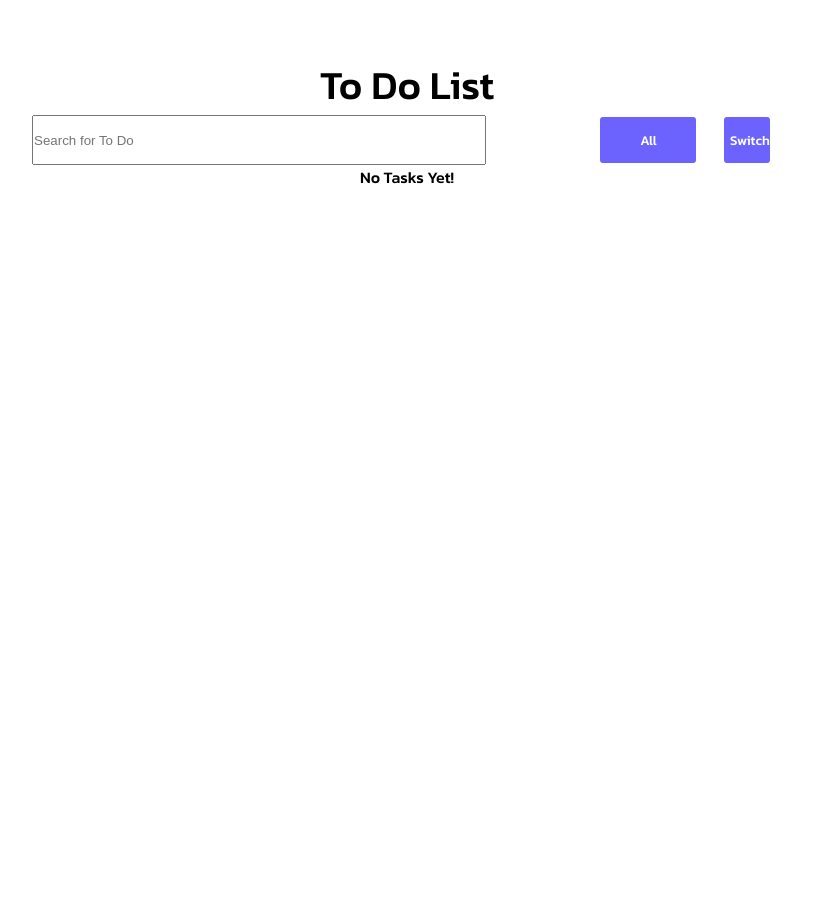
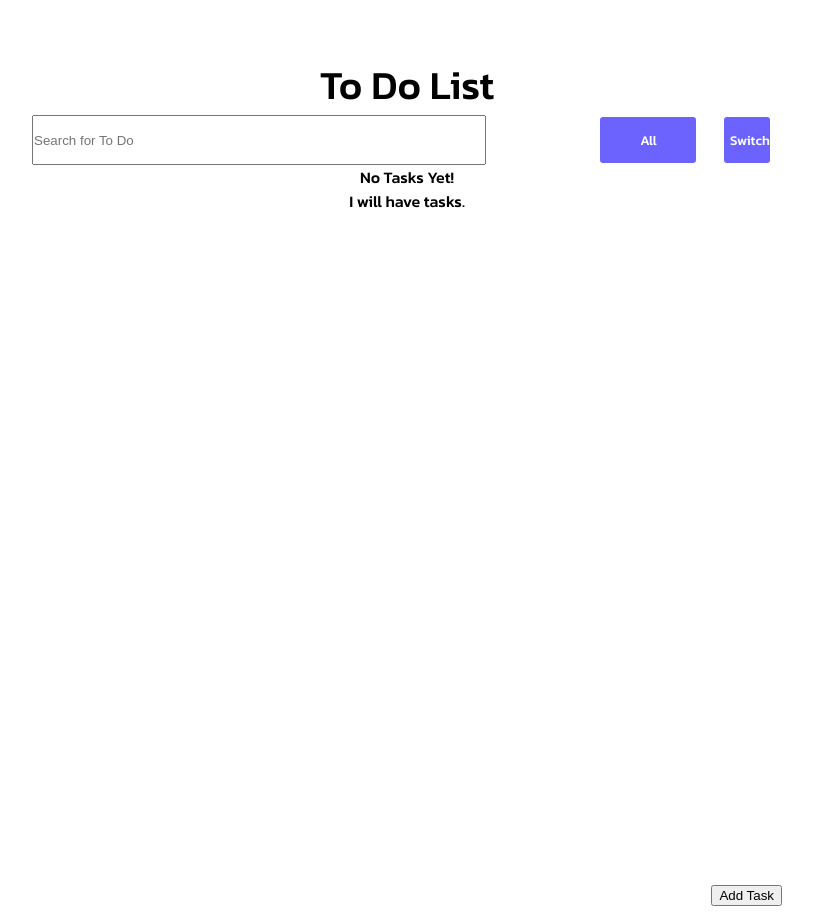
Before and after one commit to Alif-11/Roadmaps, a plain HTML site: page FS-Projects/Simple_ToDo_App/landing_page.html in a window 1280 px wide. Shown: the whole page, without its empty margins (233-1046 px from the left). Before the commit the page ends 800 px from the top, so only its background shows below. Drawn offline with Linux system fonts and the light colour scheme.

Commit message:
Added button to create tasks. Began work on creating JavaScript script to have an 'Add Task' pop up window show up

```diff
--- a/FS-Projects/Simple_ToDo_App/landing_page.css
+++ b/FS-Projects/Simple_ToDo_App/landing_page.css
@@ -57,6 +57,14 @@
 }
 
 
+#task-container {
+  height: 90vmin;
+}
+
+#add-task-container {
+  display: flex;
+  justify-content: end;
+}
 
 
 
--- a/FS-Projects/Simple_ToDo_App/landing_page.html
+++ b/FS-Projects/Simple_ToDo_App/landing_page.html
@@ -20,7 +20,13 @@
       <button id="day-night-button" class="kanit-medium">Switch</button>
     </div>
   </div>
-  <div class="center-container kanit-medium center-text">No Tasks Yet!</div>
+  <div id="task-container" class="center-container kanit-medium center-text">
+    No Tasks Yet!
+    <div id="task-list">I will have tasks.</div>
+  </div>
+  <div id="add-task-container" class="center-container">
+    <button id="add-task-button">Add Task</button>
+  </div>
 </body>
 
 </html>
--- /dev/null
+++ b/FS-Projects/Simple_ToDo_App/landing_page.js
@@ -0,0 +1,3 @@
+function popUpControl() {
+  popupWindow = document.getElementById("task-list")
+}
```
